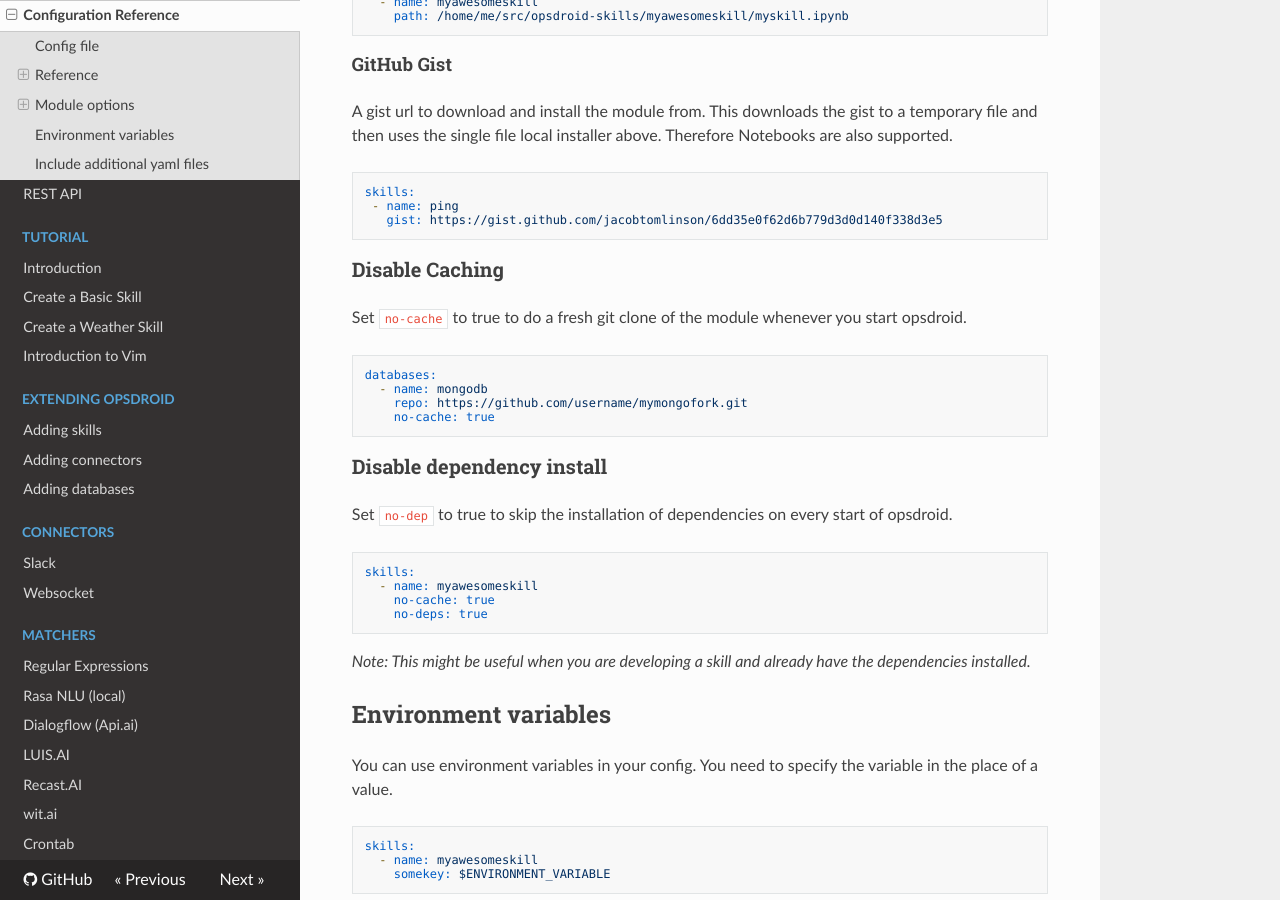
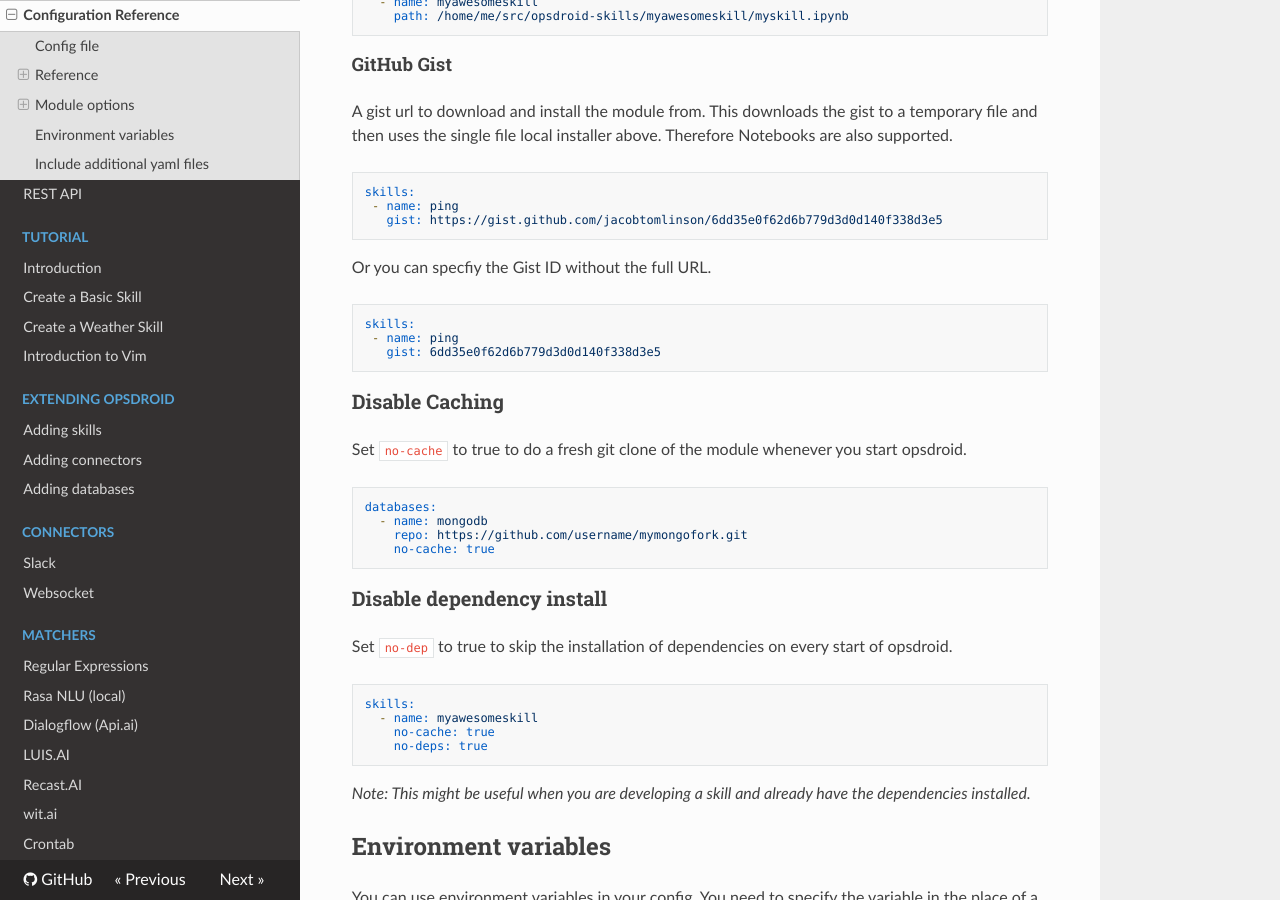
Before and after one commit to opsdroid/opsdroid, an MkDocs documentation site: the page built from docs/configuration-reference.md, in a window 1280 px wide and 900 px high, scrolled down 7133 px. Built offline with MkDocs 1.6.1, drawn with Linux system fonts in a browser that asks for light colours; nearby versions of some CDN libraries; old or Windows-style settings are respelled for this version of MkDocs.

Commit message:
You can use the gist ID too

````diff
--- a/docs/configuration-reference.md
+++ b/docs/configuration-reference.md
@@ -342,6 +342,14 @@ skills:
    gist: https://gist.github.com/jacobtomlinson/6dd35e0f62d6b779d3d0d140f338d3e5
 ```
 
+Or you can specfiy the Gist ID without the full URL.
+
+```yaml
+skills:
+ - name: ping
+   gist: 6dd35e0f62d6b779d3d0d140f338d3e5
+```
+
 ### Disable Caching
 
 Set `no-cache` to true to do a fresh git clone of the module whenever you start opsdroid.
````
